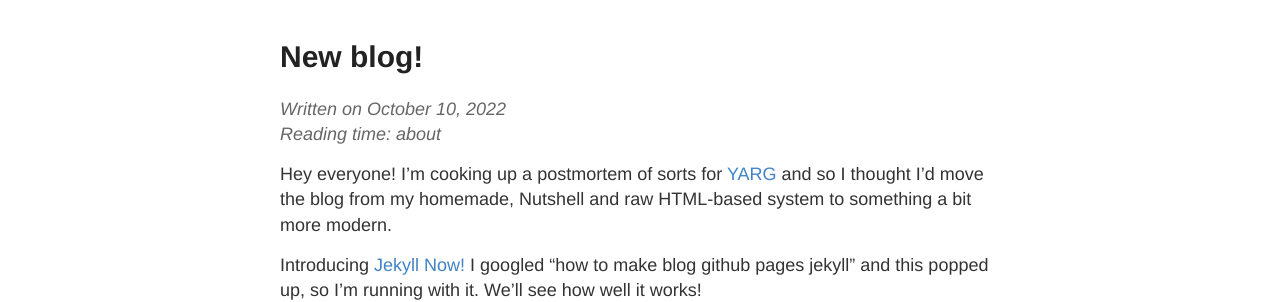
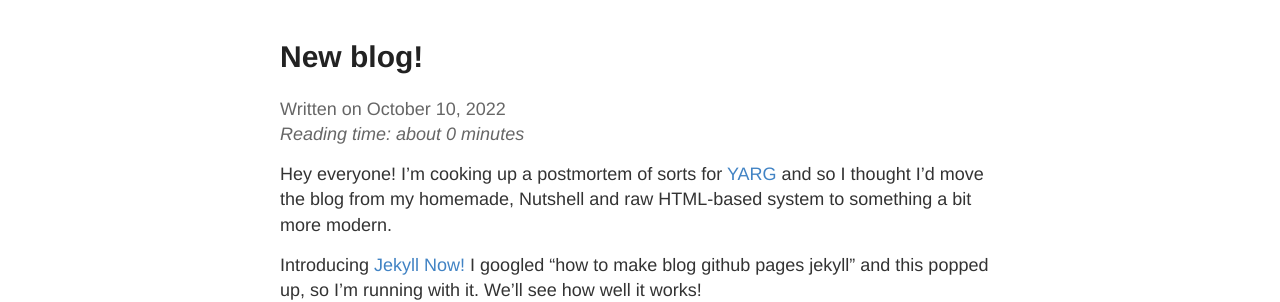
Before and after one commit to santumerino/blog, a Jekyll site: the page built from _posts/2022-10-10-New-blog!.md, in a window 1280 px wide. Shown: the part 179-481 px from the top of the page. Built offline with Jekyll 4.4.1, drawn with Linux system fonts in a browser that asks for light colours.

Commit message:
read time

```diff
--- a/_layouts/post.html
+++ b/_layouts/post.html
@@ -15,13 +15,15 @@ layout: default
   <h1>{{ page.title }}</h1>
 
   <div class="date">
-    Written on {{ page.date | date: "%B %e, %Y" }}<br>
-    Reading time: about {% capture words %}
-{{ content | number_of_words | minus: 220 }}
+    Written on {{ page.date | date: "%B %e, %Y" }}
+  </div>
+
+{% capture words %}
+{{ page.content | number_of_words | minus: 180 }}
 {% endcapture %}
-{% unless words contains '-' %}
-{{ words | plus: 150 | divided_by: 150 | append: ' minutes' }}
-{% endunless %}
+
+  <div class="readtime">
+    Reading time: about {{ words | plus: 150 | divided_by: 150 }} minutes
   </div>
 
   <div class="entry">
--- a/style.scss
+++ b/style.scss
@@ -116,6 +116,10 @@ img {
 }
 
 .date {
+  color: $gray;
+}
+
+.readtime {
   font-style: italic;
   color: $gray;
 }
```
